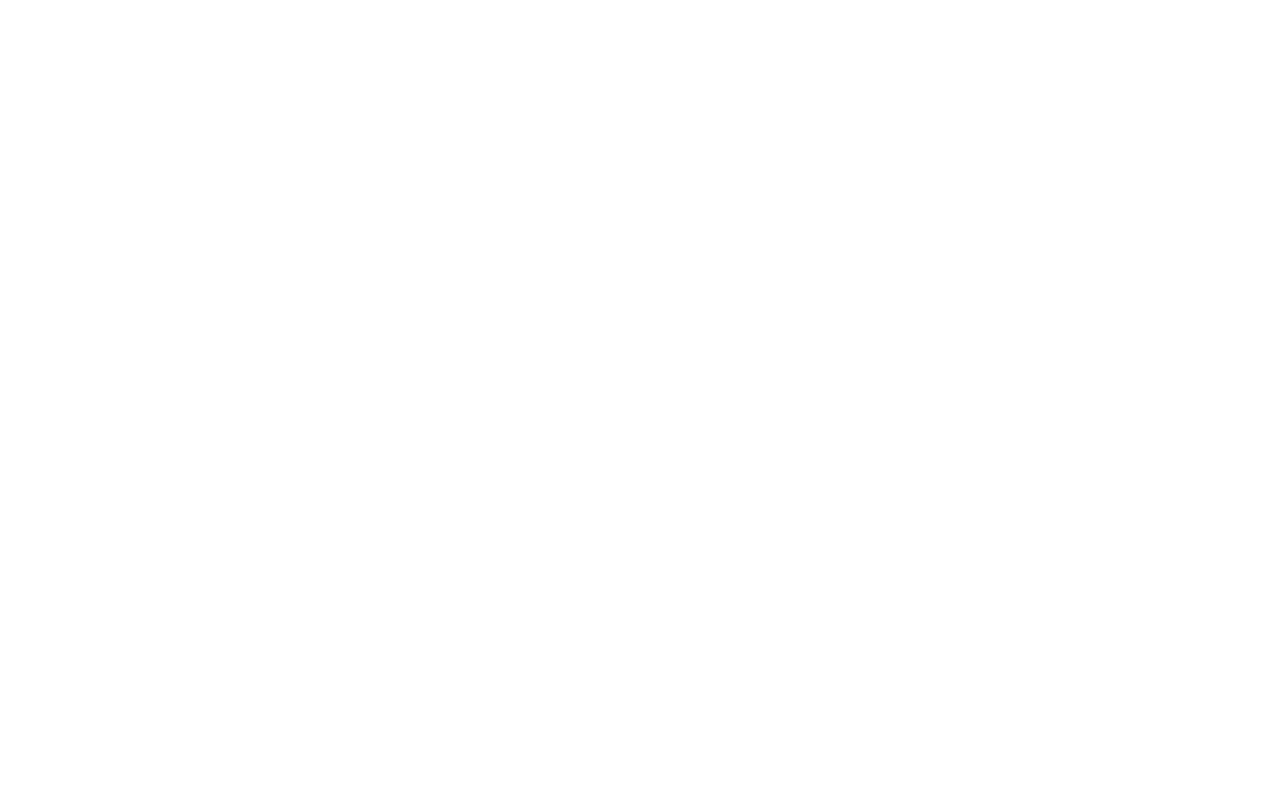
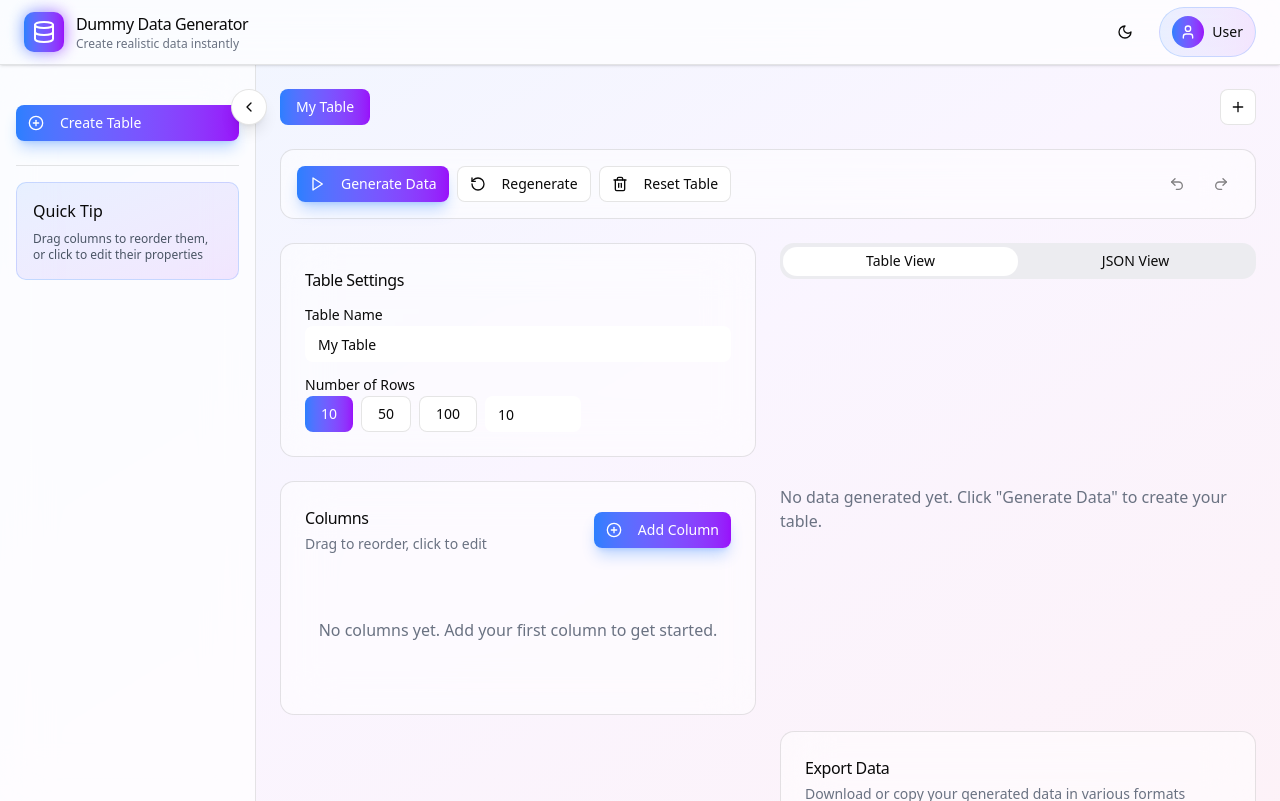
Before and after one commit to Abhi-Kaushik274/DummyDataGenerator, a plain HTML site: page index.html in a window 1280 px wide. Drawn offline with Linux system fonts and the light colour scheme; the site is published under a folder, as on GitHub Pages, so addresses that start at the root find nothing.

Commit message:
Fix script and link tag src attributes

```diff
--- a/index.html
+++ b/index.html
@@ -5,8 +5,8 @@
       <meta charset="UTF-8" />
       <meta name="viewport" content="width=device-width, initial-scale=1.0" />
       <title>Dummy Data Generator App</title>
-      <script type="module" crossorigin src="/index-LkfY2MOi.js"></script>
-      <link rel="stylesheet" crossorigin href="/index-B-lvjHt_.css">
+      <script type="module" crossorigin src="index-LkfY2MOi.js"></script>
+      <link rel="stylesheet" crossorigin href="index-B-lvjHt_.css">
     </head>
 
     <body>
```
